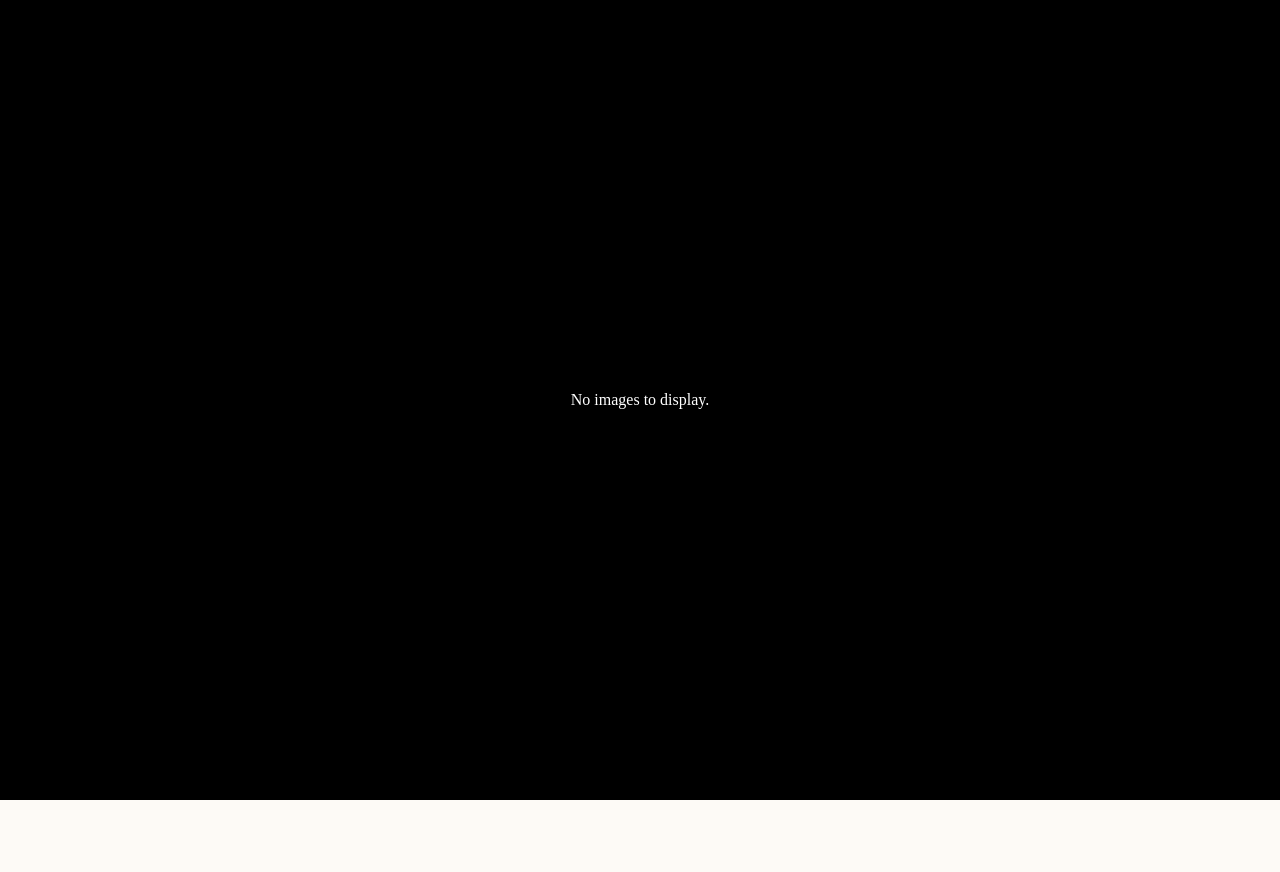
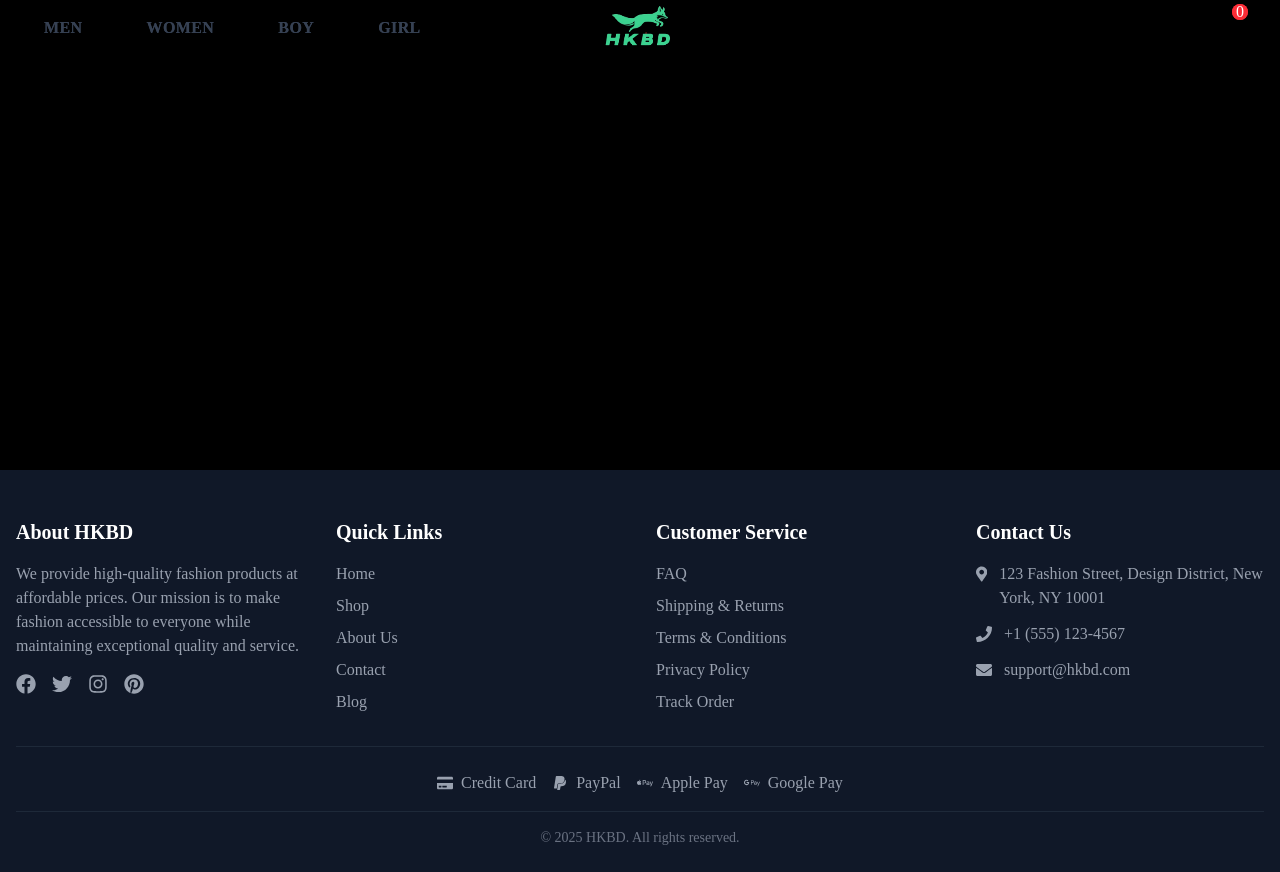
Before and after one commit to 321456987737/HKBD, a Next.js app: page /ProductImage in a window 1280 px wide. Before the commit the page ends 800 px from the top, so only its background shows below. Built offline with nearby package versions, Linux system fonts and the light colour scheme.

Commit message:
there are feww changes in this

```diff
--- a/src/app/(app)/ProductImage/page.js
+++ b/src/app/(app)/ProductImage/page.js
@@ -7,11 +7,14 @@ import { XMarkIcon, ChevronLeftIcon, ChevronRightIcon } from '@heroicons/react/2
 export default function ProductImageModal({ images, initialIndex = 0, onClose }) {
   const [currentIndex, setCurrentIndex] = useState(initialIndex);
 
-  // Defensive: handle undefined or empty images
+  // If no images, show a fixed black box (not a modal)
   if (!images || !Array.isArray(images) || images.length === 0) {
     return (
-      <div className="fixed inset-0 bg-black bg-opacity-90 z-50 flex items-center justify-center">
-        <p className="text-white">No images to display.</p>
+      <div
+        className="w-full h-[60vh] bg-black flex items-center justify-center"
+        style={{ minHeight: 300 }}
+      >
+        {/* Optionally, you can show a message or icon here */}
       </div>
     );
   }
@@ -41,9 +44,30 @@ export default function ProductImageModal({ images, initialIndex = 0, onClose })
           className="object-contain"
           priority
         />
-        {/* ...navigation buttons... */}
+        <button
+          onClick={goToPrevious}
+          className="absolute left-4 top-1/2 -translate-y-1/2 bg-black bg-opacity-50 text-white p-2 rounded-full hover:bg-opacity-70"
+        >
+          <ChevronLeftIcon className="w-8 h-8" />
+        </button>
+
+        <button
+          onClick={goToNext}
+          className="absolute right-4 top-1/2 -translate-y-1/2 bg-black bg-opacity-50 text-white p-2 rounded-full hover:bg-opacity-70"
+        >
+          <ChevronRightIcon className="w-8 h-8" />
+        </button>
       </div>
-      {/* ...pagination dots... */}
+
+      <div className="absolute bottom-4 left-0 right-0 flex justify-center gap-2">
+        {images.map((_, index) => (
+          <button
+            key={index}
+            onClick={() => setCurrentIndex(index)}
+            className={`w-3 h-3 rounded-full ${currentIndex === index ? 'bg-white' : 'bg-gray-500'}`}
+          />
+        ))}
+      </div>
     </div>
   );
 }
```
